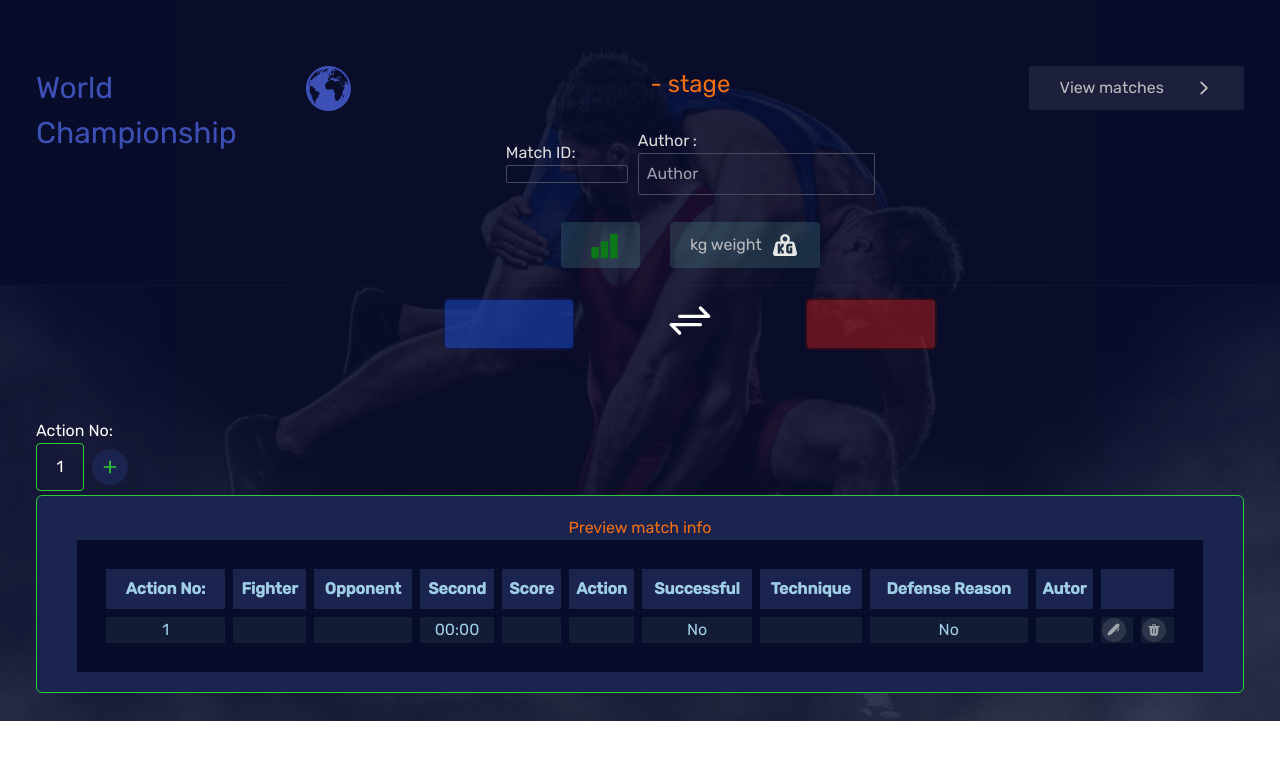
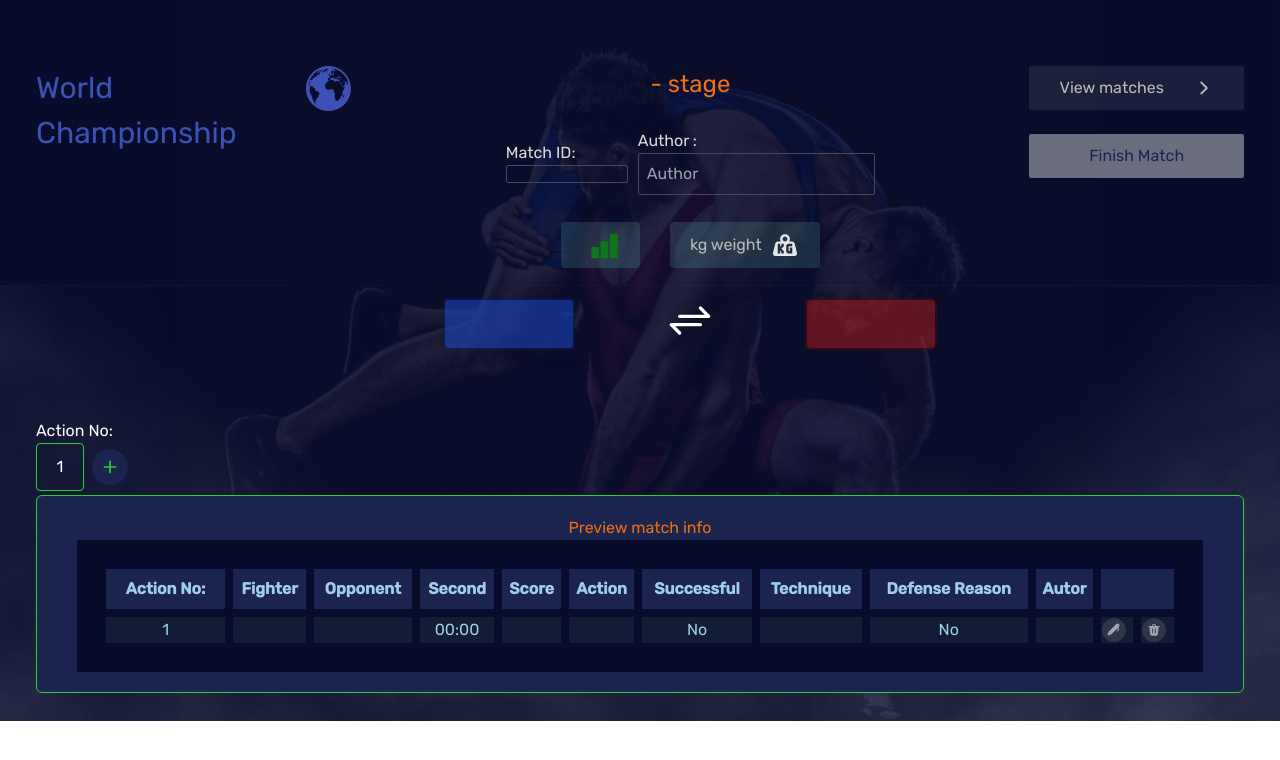
Before and after one commit to QssAnalytic/WrestlingDataFront, a React (Vite) app: page /1 in a window 1280 px wide. Shown: the top 760 px of the page. Built offline with nearby package versions, Linux system fonts and the light colour scheme; no server answers.

Commit message:
added finish match fn

```diff
--- a/src/components/Header.jsx
+++ b/src/components/Header.jsx
@@ -6,14 +6,20 @@ import { IoIosArrowForward } from "react-icons/io";
 import OpponentsInput from "./FormInputs/OpponentsInput";
 import { FormContext } from "../context/FormContext";
 import { Link, useParams } from "react-router-dom";
+import { updateData } from "../services/api/requests";
 
 export default function Header({ fightInfo }) {
-  const { actionsBase, singleAction, loadData, setActionsBase, setSingleAction } =
-    useContext(FormContext);
+  const {
+    actionsBase,
+    singleAction,
+    loadData,
+    setActionsBase,
+    setSingleAction,
+  } = useContext(FormContext);
 
   const { fightId } = useParams();
 
-  const [author, setAuthor] = useState('');
+  const [author, setAuthor] = useState("");
 
   const fetchData = async () => {
     try {
@@ -25,11 +31,24 @@ export default function Header({ fightInfo }) {
     }
   };
 
+  const handleFinishMatch = async () => {
+    try{
+      const response = await updateData(`fight-infos/status/${fightId}`);
+      console.log('finish match res', response)
+    }catch(err){
+      console.log('finish match err', err)
+    }
+  };
+
+
   useEffect(() => {
     loadData(fightId);
     fetchData();
     console.log("header id", fightId);
   }, [fightId]);
+
+  console.log('fightInfo in header', fightInfo)
+
 
   return (
     <header className="header w-full p-9">
@@ -59,14 +78,25 @@ export default function Header({ fightInfo }) {
             <div className="flex gap-[10px] items-center text-wTextSec">
               <div className="match-id flex flex-col basis-[50%]">
                 <p>Match ID:</p>
-                <p className="border w-fit p-2 border-[#474A5B] rounded-sm pr-28" >
+                <p className="border w-fit p-2 border-[#474A5B] rounded-sm pr-28">
                   {/* Match ID:{" "} */}
                   <span className="id text-wGreen">{fightInfo?.id}</span>{" "}
                 </p>
               </div>
               <div className="author flex flex-col basis-[50%]">
                 <p>Author :</p>
-                <input className="bg-inherit text-wTextSec border border-[#474A5B] rounded-sm outline-none p-2" value={singleAction?.author || ''} type="text" placeholder="Author" onChange={(e)=> setSingleAction((prev)=> ({...prev, author : e.target.value}))} />
+                <input
+                  className="bg-inherit text-wTextSec border border-[#474A5B] rounded-sm outline-none p-2"
+                  value={singleAction?.author || ""}
+                  type="text"
+                  placeholder="Author"
+                  onChange={(e) =>
+                    setSingleAction((prev) => ({
+                      ...prev,
+                      author: e.target.value,
+                    }))
+                  }
+                />
               </div>
             </div>
             <div className="skill-weight flex gap-[1.88rem]">
@@ -93,7 +123,7 @@ export default function Header({ fightInfo }) {
               opponent={fightInfo?.oponent}
             />
           </div>
-          <div className="header-right">
+          <div className="header-right flex flex-col gap-6">
             <div className="righ-btn rounded-sm bg-[#ffffff] bg-opacity-[0.08] py-[0.62rem] px-[1.88rem]">
               <Link to={"/"}>
                 <button className="view-matches flex justify-between items-center gap-[1.88rem] text-wShadow">
@@ -101,6 +131,14 @@ export default function Header({ fightInfo }) {
                 </button>
               </Link>
             </div>
+            <div className="final-submit-btn rounded-sm bg-[#ffffff] transition-all hover:bg-white text-center bg-opacity-[0.4] py-[0.62rem] px-[1.88rem] ">
+              <button
+                className="match-submit gap-[1.88rem] text-wSecMain text-center"
+                onClick={handleFinishMatch}
+              >
+                Finish Match
+              </button>
+            </div>
           </div>
         </div>
       </div>
```
